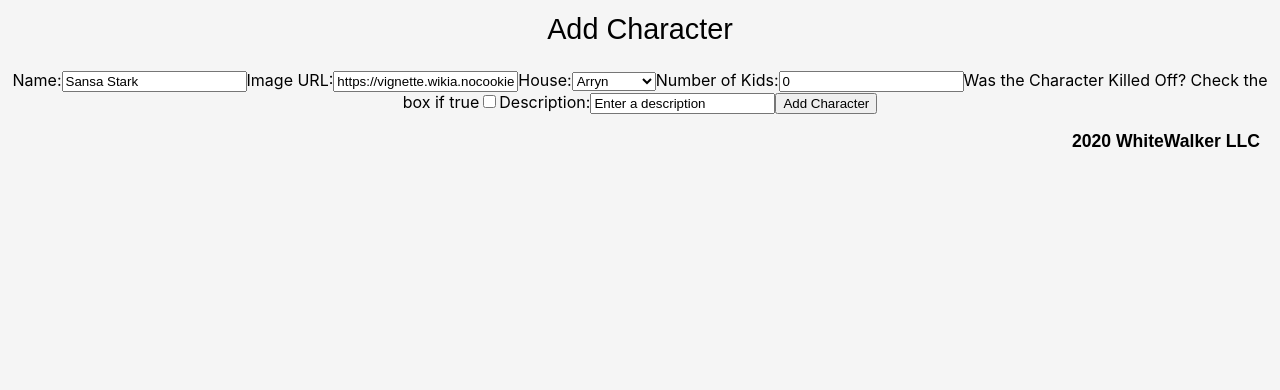
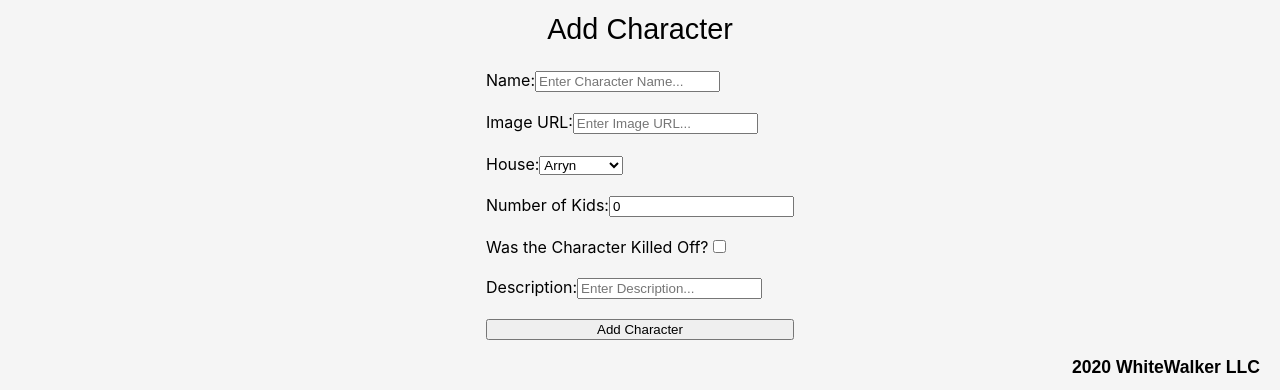
Before and after one commit to josholloqui/got-front, a React (Create React App) app: page /admin in a window 1280 px wide. Shown: the part 223-613 px from the top of the page. Built offline with nearby package versions, Linux system fonts and the light colour scheme; a web font is replaced by a local one.

Commit message:
rearraanges files

```diff
--- a/src/Admin.js
+++ b/src/Admin/Admin.js
@@ -1,14 +1,15 @@
 import React from 'react';
-import { addCharacter } from './got-api.js';
+import { addCharacter } from '../got-api.js';
+import './admin.css';
 
 class Admin extends React.Component {
     state = {
-        name: 'Sansa Stark',
-        image_url: 'https://vignette.wikia.nocookie.net/gameofthrones/images/6/63/QueenSansa.PNG/revision/latest?cb=20190520085809',
+        name: '',
+        image_url: '',
         number_of_kids: 0,
         killed_off: false,
-        house: 'Stark',
-        description:'Enter a description'
+        house: '',
+        description:''
     }
 
     handleSubmit = async (e) => {
@@ -24,12 +25,12 @@ class Admin extends React.Component {
         });
 
         this.setState({
-            name: 'Sansa Stark',
-            image_url: 'https://vignette.wikia.nocookie.net/gameofthrones/images/6/63/QueenSansa.PNG/revision/latest?cb=20190520085809',
+            name: '',
+            image_url: '',
             number_of_kids: 0,
             killed_off: false,
-            house: 'Stark',
-            description:'Enter a description'
+            house: '',
+            description:''
         });
     }
 
@@ -64,11 +65,11 @@ class Admin extends React.Component {
                 <form onSubmit={this.handleSubmit}>
                     <label>
                         Name:
-                        <input onChange={this.handleNameChange} value={this.state.name} required />
+                        <input onChange={this.handleNameChange} value={this.state.name} placeholder='Enter Character Name...' required />
                     </label>
                     <label>
                         Image URL:
-                        <input onChange={this.handleImgChange} value={this.state.image_url} required />
+                        <input onChange={this.handleImgChange} value={this.state.image_url} placeholder='Enter Image URL...' required />
                     </label>
                     <label>
                         House:
@@ -87,15 +88,15 @@ class Admin extends React.Component {
                     </label>
                     <label>
                         Number of Kids:
-                        <input onChange={this.handleKidsChange} type='number' value={this.state.number_of_kids} required />
+                        <input onChange={this.handleKidsChange} type='number' value={this.state.number_of_kids} placeholder='Enter Number of Kids...' required />
                     </label>
                     <label>
-                        Was the Character Killed Off? Check the box if true
+                        Was the Character Killed Off?
                         <input type='checkbox' onChange={this.handleKilledChange} name='killed' value='true' />
                     </label>
                     <label>
                         Description:
-                        <input onChange={this.handleDescriptionChange} value={this.state.description} required />
+                        <input onChange={this.handleDescriptionChange} value={this.state.description} placeholder='Enter Description...' required />
                     </label>
                     <button>Add Character</button>
                 </form>
--- /dev/null
+++ b/src/Admin/admin.css
@@ -0,0 +1,10 @@
+form {
+    display: grid;
+    grid-auto-rows: auto;
+    grid-gap: 20px;
+    text-align: start;
+}
+
+input {
+    width: auto;
+}
--- a/src/App.js
+++ b/src/App.js
@@ -7,7 +7,7 @@ import {
 } from 'react-router-dom';
 import Header from './HeaderFooter/Header.js';
 import List from './List/List.js';
-import Admin from './Admin.js';
+import Admin from './Admin/Admin.js';
 import Footer from './HeaderFooter/Footer.js';
 import Details from './DetailsPage/Details.js';
 import './App.css';
```
